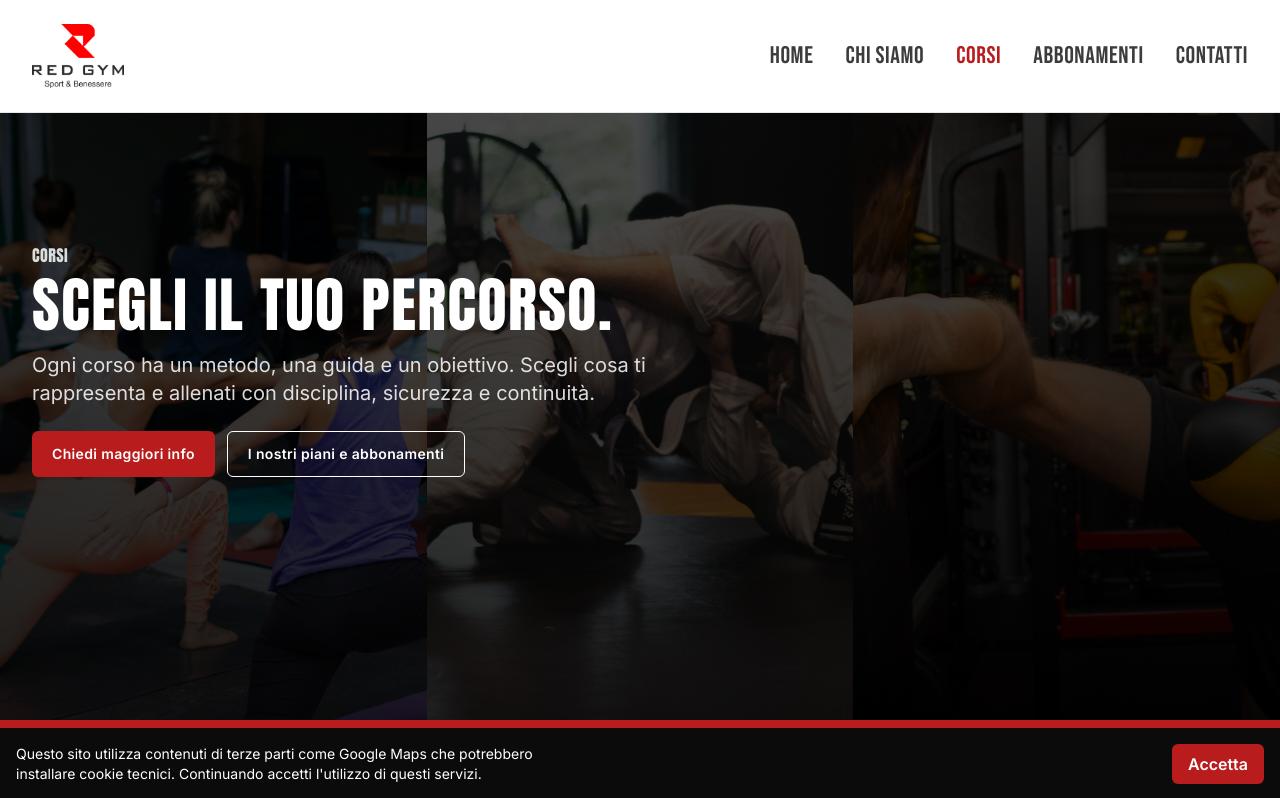
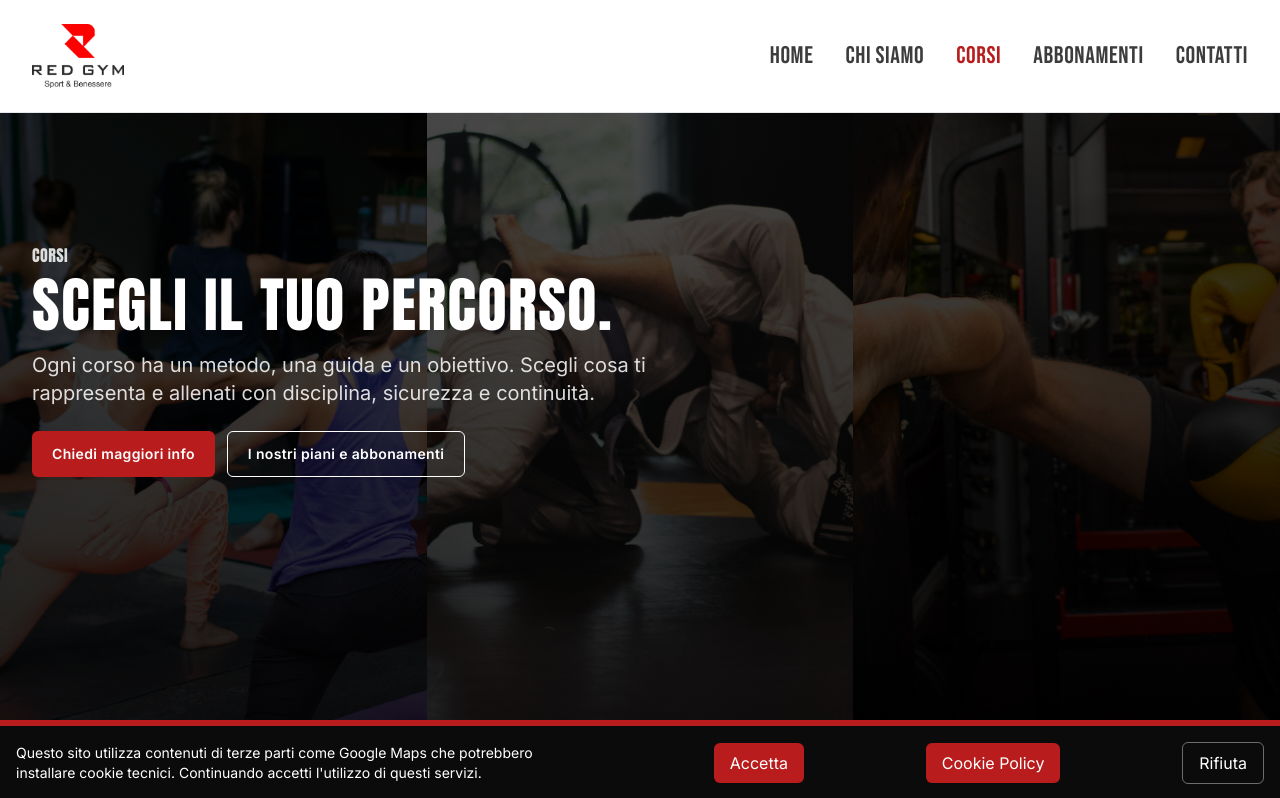
Before and after one commit to alelodato/red-gym, a Next.js app: page /courses in a window 1280 px wide. Shown: the top 798 px of the page. Built offline with nearby package versions, Linux system fonts and the light colour scheme.

Commit message:
aggiunto bottoni a cookie banner

```diff
--- a/components/CookieBanner.js
+++ b/components/CookieBanner.js
@@ -30,9 +30,21 @@ export default function CookieBanner() {
 
             <button
                 onClick={acceptCookies}
-        className="bg-brand-red px-4 py-2 rounded-md text-white font-semibold"
+                className="bg-brand-red text-white px-4 py-2 rounded-md"
             >
                 Accetta
+            </button>
+            <button
+                onClick={() => window.location.href = "/cookies"}
+                className="bg-brand-red text-white px-4 py-2 rounded-md"
+            >
+                Cookie Policy
+            </button>
+            <button
+                onClick={() => setVisible(false)}
+                className="border border-white/40 px-4 py-2 rounded-md"
+            >
+                Rifiuta
             </button>
         </div>
     );
```
Lines whose indentation alone changed are shown as unchanged.
